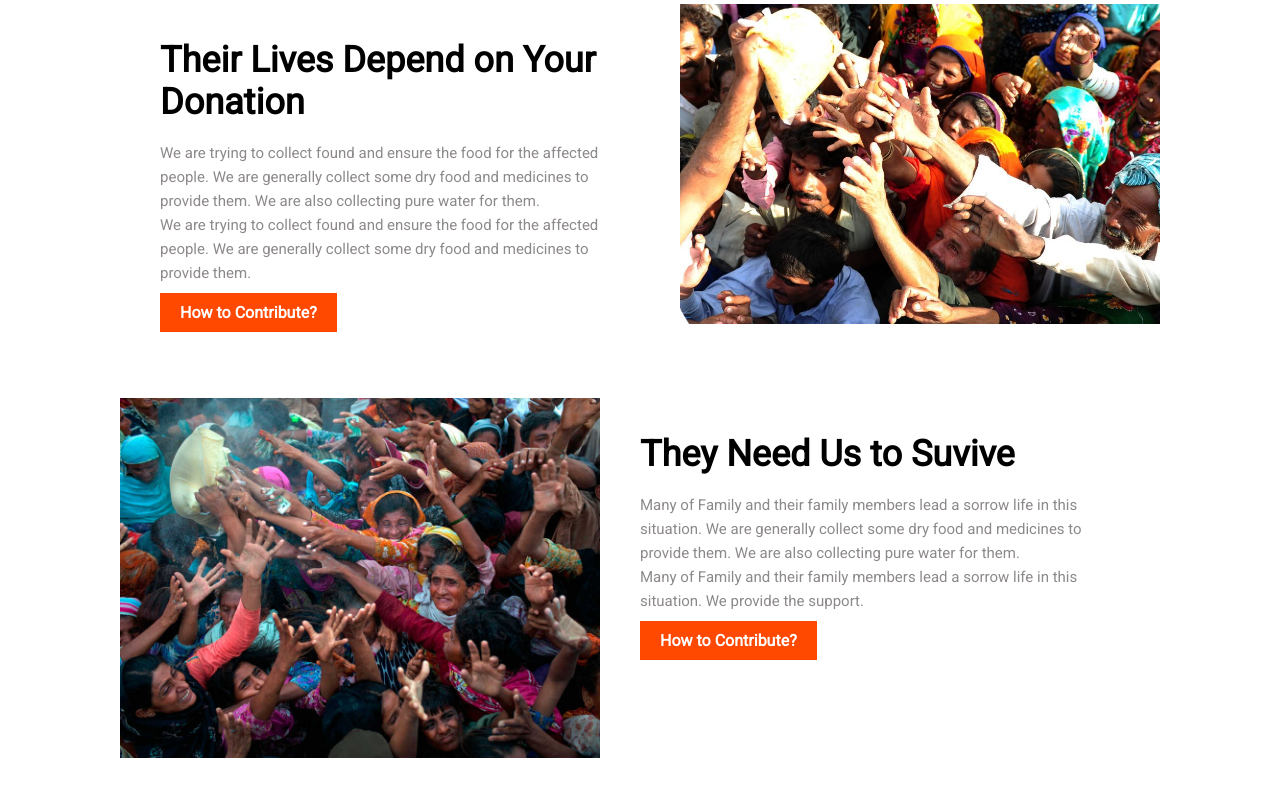
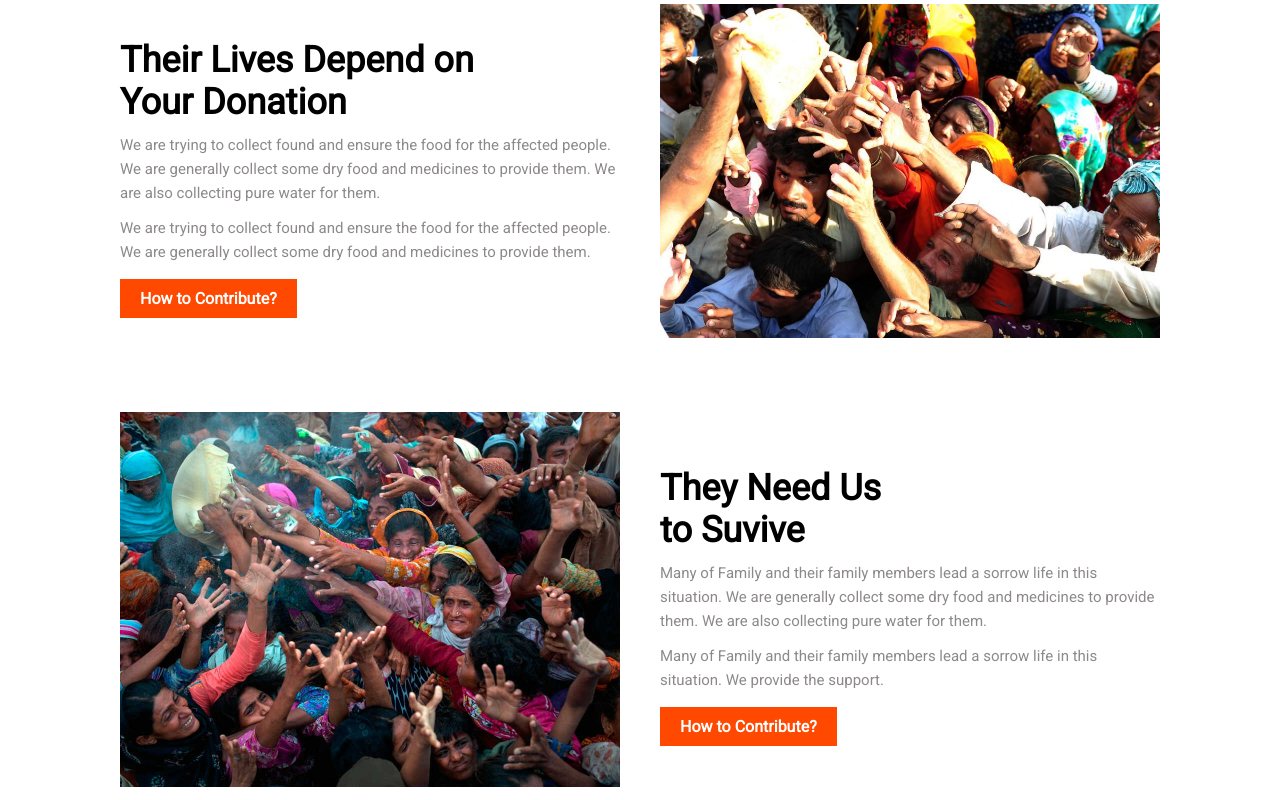
Before and after one commit to mahfuzshamim7426/Make_A_Donation-Assignment01, a plain HTML site: page index.html in a window 1280 px wide. Shown: the part 1560-2360 px from the top of the page. Drawn offline with Linux system fonts and the light colour scheme.

Commit message:
customized code

```diff
--- a/index.html
+++ b/index.html
@@ -131,15 +131,17 @@
         <!-- Helping Hand Start -->
 
         <section class="helping-hand">
-            <div class="helping-hand-block">
+            <div class="block-left">
                 <div class="helping-hand-header">
-                    <h2>Their Lives Depend on Your Donation</h2>
+                    <h2>Their Lives Depend on <br>
+                        Your Donation</h2>
                     <p>We are trying to collect found and ensure the food for the affected people. We are generally
                         collect some dry food and medicines to provide them. We are also collecting pure water for
                         them.
-                        <br> We are trying to collect found and ensure the food for the affected people. We are
-                        generally collect some dry food and medicines to provide them.
                     </p>
+                    <p class="custom-para"> We are trying to collect found and ensure the food for the affected people.
+                        We are
+                        generally collect some dry food and medicines to provide them.</p>
                     <div class="helping-hand-button">
                         <a href="https://mahfuzshamim.com/" target="_blank">How to Contribute?</a>
                     </div>
@@ -150,20 +152,20 @@
             </div>
 
 
-            <div class="helping-hand-block">
+            <div class="block-right">
 
                 <div class="helping-hand-image">
                     <img src="img/donation6.jpg" alt="">
                 </div>
 
                 <div class="helping-hand-header">
-                    <h2>They Need Us to Suvive</h2>
+                    <h2>They Need Us <br> to Suvive</h2>
                     <p>Many of Family and their family members lead a sorrow life in this situation. We are generally
                         collect some dry food and medicines to provide them. We are also collecting pure water for them.
-                        <br>
-                        Many of Family and their family members lead a sorrow life in this situation. We provide the
-                        support.
                     </p>
+                    <p class="custom-para">Many of Family and their family members lead a sorrow life in this
+                        situation. We provide the
+                        support.</p>
                     <div class="helping-hand-button">
                         <a href="https://mahfuzshamim.com/" target="_blank">How to Contribute?</a>
                     </div>
--- a/style.css
+++ b/style.css
@@ -172,30 +172,58 @@ body {
     margin: 100px 0;
 }
 
-.helping-hand-block {
+.helping-hand .block-left {
     display: flex;
     margin-top: 70px;
 }
 
-.helping-hand-header {
-    margin-left: 40px;
-    margin-right: 40px;
+.block-left .helping-hand-header {
     width: 50%;
-    margin-top: 35px;
+    display: flex;
+    flex-direction: column;
+    justify-content: center;
+    padding-right: 40px;
+}
+
+
+.helping-hand .block-right {
+    display: flex;
+    margin-top: 70px;
+}
+
+.block-right .helping-hand-header {
+    /* margin-left: 40px; */
+    /* margin-right: 40px; */
+    width: 50%;
+    /* margin-top: 35px; */
+    display: flex;
+    flex-direction: column;
+    justify-content: center;
+    padding-left: 40px;
 }
 
 .helping-hand-header h2 {
     font-size: 36px;
     font-weight: 700;
     margin: 0;
+    margin-bottom: 10px;
+    line-height: 42px;
 }
 
 .helping-hand-header p {
-    margin: 18px 0;
+    margin: 0;
     padding: 0 0px;
     font-size: 15px;
     color: #8d8989;
     line-height: 24px;
+}
+
+.helping-hand-header .custom-para {
+    margin-top: 11px;
+}
+
+.helping-hand-button {
+    margin-top: 25px;
 }
 
 .helping-hand-button a {
```
